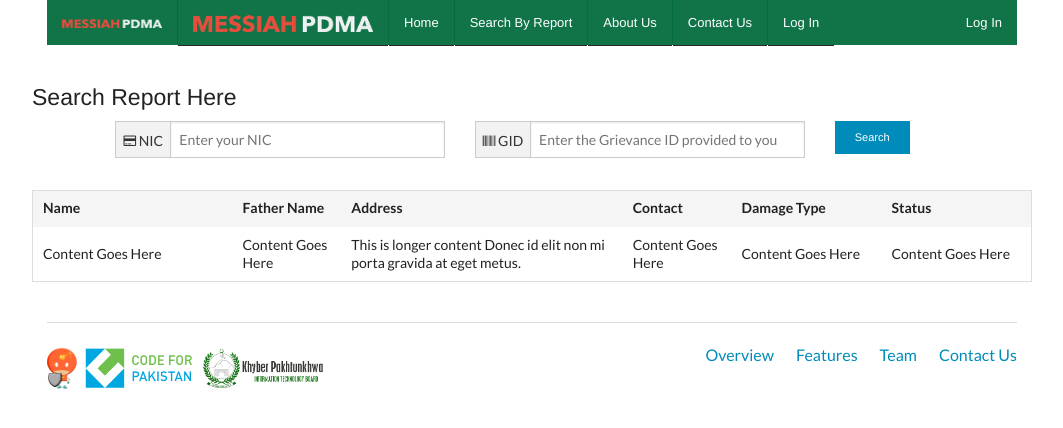
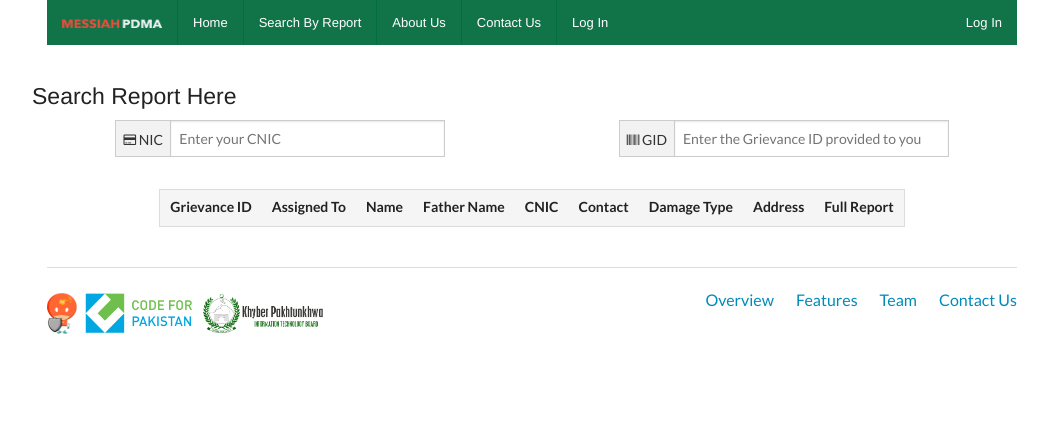
Before and after one commit to codeforpakistan/Messiah.PDMA.Web, a PHP site: page /search.php in a window 1280 px wide. Shown: the top 428 px of the page, without its empty margins (108-1171 px from the left). Run offline with PHP 8.4, Linux system fonts and the light colour scheme; lists and menus that the app fills with data are empty.

Commit message:
API For Search by GID or CNIC added

```diff
--- /dev/null
+++ b/inc/api.search_by_cnic_or_gid_controller.php
@@ -0,0 +1,80 @@
+<?php
+	require_once 'autoload.php';
+	$db = new \ClassLibrary\DBFunctions();
+
+	$a = \ClassLibrary\UsableFunctions::get_current_url();
+?>
+<script type="text/javascript">
+	function callPopulate(var1, var2){
+		var getURL = "<?php echo $a; ?>";
+		window.open(getURL + "&" + var2 + "=" + escape(var1), '_self')
+	}
+</script>
+	<div class="large-10 medium-10 small-10 large-offset-1 medium-offset-1 small-offset-1">
+		<form method="GET">
+			<div class="row">
+				<div class="large-5 columns">
+					<div class="row collapse">
+						<label>
+							<div class="small-3 large-2 columns"><span class="prefix"><span class="fa fa-credit-card"></span> NIC</span></div>
+							<div class="small-9 large-10 columns"><input name="CNIC" id="CNIC" type="text" placeholder="Enter your CNIC" onchange="if(this.value == '000'){location.reload();} else {callPopulate(this.value, 'CNIC');}"></div>
+						</label>
+					</div>
+				</div>
+				<div class="large-5 columns">
+					<div class="row collapse">
+						<label>
+							<div class="small-3 large-2 columns"><span class="prefix"><span class="fa fa-barcode"></span> GID</span></div>
+							<div class="small-9 large-10 columns"><input type="text" name="GID" id="GID" placeholder="Enter the Grievance ID provided to you" onchange="if(this.value == '000'){location.reload();} else {callPopulate(this.value, 'GID');}"></div>
+						</label>
+					</div>
+				</div>
+			</div>
+		</form>
+	</div>
+	<div align="center" class="small-12">
+		<table>
+			<thead>
+				<tr>
+					<th>Grievance ID</th>
+					<th>Assigned To</th>
+					<th>Name</th>
+					<th>Father Name</th>
+					<th>CNIC</th>
+					<th>Contact</th>
+					<th>Damage Type</th>
+					<th>Address</th>
+					<th>Full Report</th>
+				</tr>
+			</thead>
+			<tbody>
+				<?php if((isset($_GET['GID']) && $_GET['GID'] != "") || (isset($_GET['CNIC']) && $_GET['CNIC'] != "")) { ?>
+					<?php
+						$query = NULL;
+						if(isset($_GET['GID'])){
+							$query = $db->getReportByValue($_GET['GID']);
+						} else if(isset($_GET['CNIC'])){
+							$query = $db->getReportByValue($_GET['CNIC']);
+						} else {
+							$query = $db->getAllReports();
+						}
+						// var_dump($row = mysql_fetch_array($query));
+						while ($row = mysql_fetch_array($query)) {
+
+					?>
+						<tr>
+							<td><?php echo $row['grievance_id']; ?></td>
+							<td><?php echo $row['username']; ?></td>
+							<td><?php echo $row['full_name']; ?></td>
+							<td><?php echo $row['father_name']; ?></td>
+							<td><?php echo $row['cnic']; ?></td>
+							<td><?php echo $row['contact']; ?></td>
+							<td><?php echo $row['damage_type']; ?></td>
+							<td><?php echo $row['address']; ?></td>
+							<td><a href="pdma.php?table=view_detailed_report&GID=<?php echo $row['grievance_id']; ?>">View</a></td>
+						</tr>
+					<?php } ?>
+				<?php } ?>
+			</tbody>
+		</table>
+	</div>
--- a/inc/test_form.php
+++ b/inc/test_form.php
@@ -33,7 +33,7 @@
                     <li class="divider"></li>
                     <li><a href="../.">Home</a></li>
                     <li class="divider"></li>
-                    <li><a href="../search.php">Search By Report</a></li>
+                    <li><a href="../search.php?search">Search By Report</a></li>
                     <li class="divider"></li>
                     <li><a href="http://www.messiahapp.com/team.php">About Us</a></li>
                     <li class="divider"></li>
@@ -60,7 +60,7 @@
                                 <li class="divider"></li>
                                 <li><a href=".">Home</a></li>
                                 <li class="divider"></li>
-                                <li><a href="search.php">Search By Report</a></li>
+                                <li><a href="search.php?search">Search By Report</a></li>
                                 <li class="divider"></li>
                                 <li><a href="http://www.messiahapp.com/team.php">About Us</a></li>
                                 <li class="divider"></li>
@@ -194,7 +194,7 @@
                             <div class="large-6 columns">
                                 <ul class="inline-list right">
                                     <li><a href="../.">Home</a></li>
-                                    <li><a href="../search.php">Search By Report</a></li>
+                                    <li><a href="../search.php?search">Search By Report</a></li>
                                     <li><a href="http://www.messiahapp.com/team.php">About Us</a></li>
                                     <li><a href="http://www.messiahapp.com/contact.php">Contact Us</a></li>
                                     <li><a href="../login.php">Log In</a></li>
--- a/index.php
+++ b/index.php
@@ -33,7 +33,7 @@
 						<li class="divider"></li>
 						<li><a href=".">Home</a></li>
 						<li class="divider"></li>
-						<li><a href="search.php">Search By Report</a></li>
+						<li><a href="search.php?search">Search By Report</a></li>
 						<li class="divider"></li>
 						<?php if(isset($_SESSION['pdma_loggedin'])){ ?>
 						<li><a href="pdma.php">Dashboard</a></li>
@@ -64,7 +64,7 @@
 									<li class="divider"></li>
 									<li><a href=".">Home</a></li>
 									<li class="divider"></li>
-									<li><a href="search.php">Search By Report</a></li>
+									<li><a href="search.php?search">Search By Report</a></li>
 									<li class="divider"></li>
 									<li><a href="http://www.messiahapp.com/team.php">About Us</a></li>
 									<li class="divider"></li>
@@ -146,7 +146,7 @@
 							<div class="large-6 columns">
 								<ul class="inline-list right">
 									<li><a href=".">Home</a></li>
-									<li><a href="search.php">Search By Report</a></li>
+									<li><a href="search.php?search">Search By Report</a></li>
 									<li><a href="http://www.messiahapp.com/team.php">About Us</a></li>
 									<li><a href="http://www.messiahapp.com/contact.php">Contact Us</a></li>
 									<li><a href="login.php">Log In</a></li>
--- a/login.php
+++ b/login.php
@@ -65,7 +65,7 @@
 					<div class="large-6 columns">
 						<ul class="inline-list right">
 							<li><a href=".">Home</a></li>
-							<li><a href="search.php">Search By Report</a></li>
+							<li><a href="search.php?search">Search By Report</a></li>
 							<li><a href="http://www.messiahapp.com/team.php">About Us</a></li>
 							<li><a href="http://www.messiahapp.com/contact.php">Contact Us</a></li>
 							<li><a href="login.php">Log In</a></li>
--- a/search.php
+++ b/search.php
@@ -33,7 +33,7 @@
 						<li class="divider"></li>
 						<li><a href=".">Home</a></li>
 						<li class="divider"></li>
-						<li><a href="search.php">Search By Report</a></li>
+						<li><a href="search.php?search">Search By Report</a></li>
 						<li class="divider"></li>
 						<?php if(isset($_SESSION['pdma_loggedin'])){ ?>
 						<li><a href="pdma.php">Dashboard</a></li>
@@ -60,13 +60,11 @@
 							</ul>
 							<section class="top-bar-section">
 								<!-- Right Nav Section -->
-								<ul class="off-canvas-list">
-									<li class="divider"></li>
-									<li><a href="."><img src="img/logo.png" width="180" height="auto"></a></li>
+								<ul>
 									<li class="divider"></li>
 									<li><a href=".">Home</a></li>
 									<li class="divider"></li>
-									<li><a href="search.php">Search By Report</a></li>
+									<li><a href="search.php?search">Search By Report</a></li>
 									<li class="divider"></li>
 									<?php if(isset($_SESSION['pdma_loggedin'])){ ?>
 									<li><a href="pdma.php">Dashboard</a></li>
@@ -109,66 +107,9 @@
 					</div><br><br>
 					<div class="row">
 						<div><h4>Search Report Here</h4></div>
-						<div class="large-10 medium-10 small-10 large-offset-1 medium-offset-1 small-offset-1">
-							<form action="" method="post" enctype="multipart/form-data">
-								<div class="row">
-									<div class="large-5 columns">
-										<div class="row collapse">
-											<label>
-												<div class="small-3 large-2 columns"><span class="prefix"><span class="fa fa-credit-card"></span> NIC</span></div>
-												<div class="small-9 large-10 columns"><input name="CNIC" id="CNIC" type="text" placeholder="Enter your NIC"></div>
-											</label>
-										</div>
-									</div>
-									<div class="large-5 columns">
-										<div class="row collapse">
-											<label>
-												<div class="small-3 large-2 columns"><span class="prefix"><span class="fa fa-barcode"></span> GID</span></div>
-												<div class="small-9 large-10 columns"><input type="text" name="GID" id="GID" placeholder="Enter the Grievance ID provided to you"></div>
-											</label>
-										</div>
-									</div>
-									<div class="large-2 columns">
-										<div class="row collapse">
-											<label>
-												<div class="small-9 large-10 columns"><input type="submit" name="search" value="Search" class="button tiny" ></div>
-											</label>
-										</div>
-									</div>
-								</div>
-							</form>
-						</div>
-							<?php
-								if(isset($_POST['CNIC']) || isset($_POST['GID'])){
-									var_dump($_POST['GID']);
-									$dbFunctions = new \ClassLibrary\DBFunctions();
-									$response  = $dbFunctions->searchByNIC($_POST['CNIC']);
-								}
-							?>
-							<div class="small-12">
-								<table>
-									<thead>
-										<tr>
-											<th width="200">Name</th>
-											<th>Father Name</th>
-											<th>Address</th>
-											<th>Contact</th>
-											<th width="150">Damage Type</th>
-											<th width="150">Status</th>
-										</tr>
-									</thead>
-									<tbody>
-										<tr>
-											<td>Content Goes Here</td>
-											<td>Content Goes Here</td>
-											<td>This is longer content Donec id elit non mi porta gravida at eget metus.</td>
-											<td>Content Goes Here</td>
-											<td>Content Goes Here</td>
-											<td>Content Goes Here</td>
-										</tr>
-									</tbody>
-								</table>
-							</div>
+						<?php
+							include_once 'inc/api.search_by_cnic_or_gid_controller.php';
+						?>
 					</div>
 					<footer class="row">
 						<div class="large-12 columns">
```
Also changed, not shown: pdma.php (+24 -10 lines).
